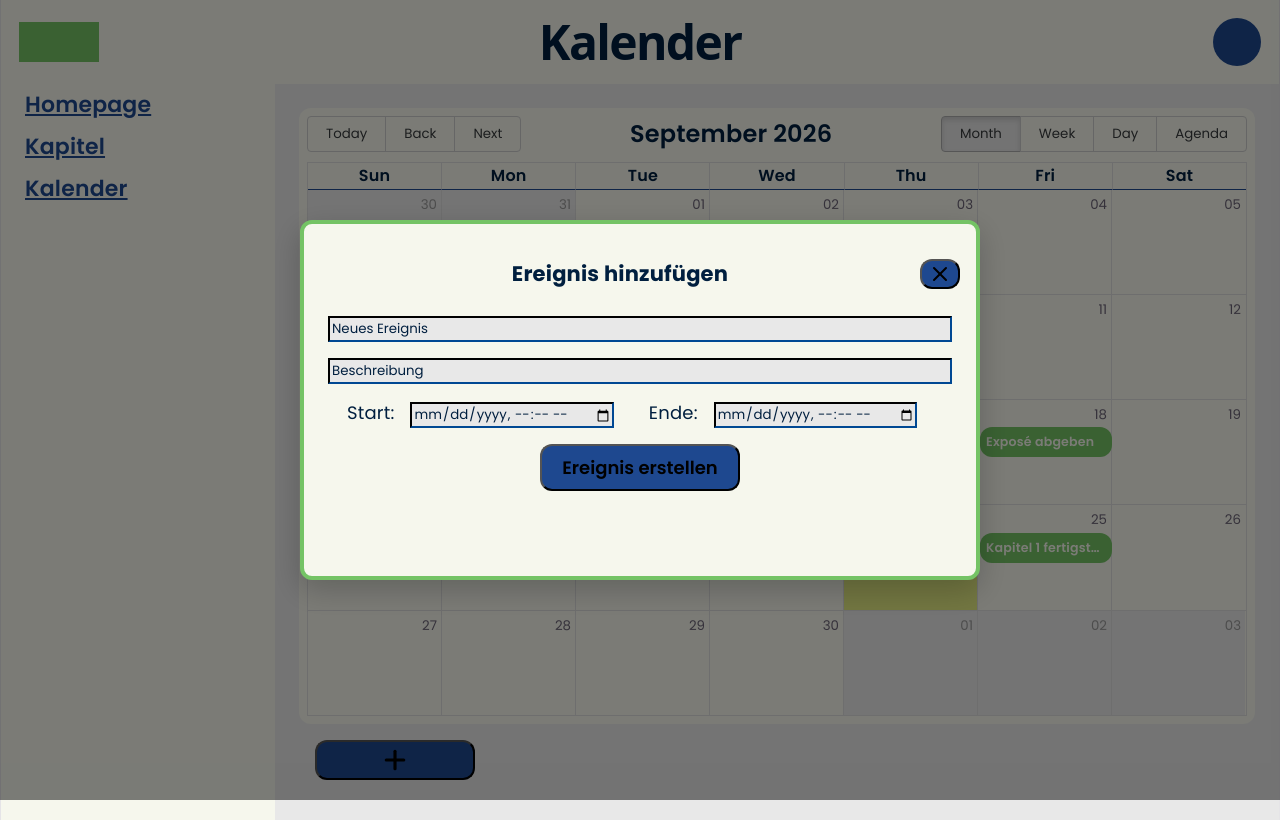
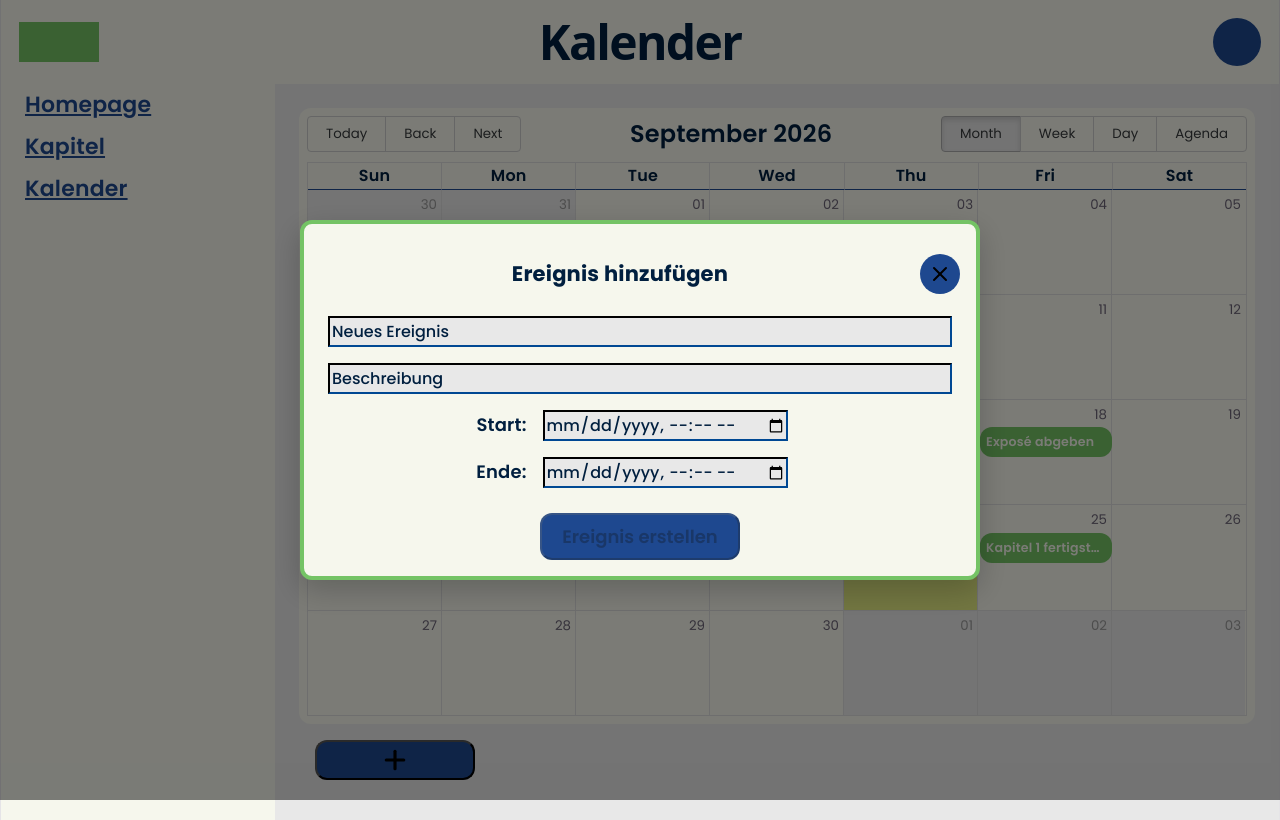
Before and after one commit to DerKeck05/MME_SS26_Gruppe_H_Thesis_expose, a React (Vite) app in the folder frontend/: page /calendar in a window 1280 px wide. Both pictures are taken after a click on the button "Neues Ereignis erstellen". Built offline with nearby package versions, Linux system fonts and the light colour scheme; no server answers.

Commit message:
add-entry-modal.tsx ready, some UI changes and linked the database to the UI correctly

```diff
--- a/frontend/src/student_pages/apis/calendar-api.ts
+++ b/frontend/src/student_pages/apis/calendar-api.ts
@@ -25,3 +25,32 @@ export async function getCalendarEntries(
 
     return response.json();
 }
+
+export async function addCalendarEntry(
+    thesisId: number,
+    entry: {
+        title: string;
+        description: string | null;
+        startDate: string;
+        endDate: string;
+    }
+): Promise<CalendarEntry> {
+    const response = await fetch(
+        `${API_URL}calendar/thesis/${thesisId}`,
+        {
+            method: "POST",
+            headers: {
+                "Content-Type": "application/json",
+            },
+            body: JSON.stringify(entry),
+        }
+    );
+
+    if (!response.ok) {
+        throw new Error("Kalendereintrag konnte nicht erstellt werden.");
+    } else {
+        console.log("Received API response");
+    }
+
+    return response.json();
+}
--- a/frontend/src/student_pages/calendar_pages/calendar-page.tsx
+++ b/frontend/src/student_pages/calendar_pages/calendar-page.tsx
@@ -4,13 +4,14 @@ import {Plus} from "lucide-react";
 import {useState} from "react";
 import AddEntryModal from "./modals/add-entry-modal.tsx";
 
+const thesisId = 1;
 
 function CalendarPage() {
     const [showModal, setShowModal] = useState(false);
 
     return (
         <div className="calendar-page-main">
-            <CalendarComponent/>
+            <CalendarComponent /* thesisId = {thesisId}*//>
             <div className={"calendar-add-buttons"}>
                 <button
                     onClick={() => {
@@ -20,9 +21,11 @@ function CalendarPage() {
                 >
                     <Plus size={30} strokeWidth={2.5}/>
                 </button>
-
                 {showModal && (
-                    <AddEntryModal onClose={() => setShowModal(false)}/>
+                    <AddEntryModal
+                        onClose={() => setShowModal(false)}
+                        thesisId={ thesisId }
+                    />
                 )}
             </div>
         </div>
--- a/frontend/src/student_pages/calendar_pages/calendar-stylesheet.css
+++ b/frontend/src/student_pages/calendar_pages/calendar-stylesheet.css
@@ -21,7 +21,6 @@
 
 .calendar-add-buttons button {
 
-    border-radius: var(--border-radius);
     background-color: var(--night-blue);
     display: flex;
     justify-content: center;
@@ -29,7 +28,12 @@
     cursor: pointer;
 }
 
+.calendar-add-buttons button:hover {
+    background-color: var(--dark-blue);
+}
+
 .calendar-add-buttons > button {
     width: 160px;
     height: 40px;
+    border-radius: var(--border-radius);
 }
--- a/frontend/src/student_pages/calendar_pages/modals/add-entry-modal.tsx
+++ b/frontend/src/student_pages/calendar_pages/modals/add-entry-modal.tsx
@@ -1,7 +1,67 @@
 import {X} from "lucide-react";
 import "./modal-stylesheet.css";
+import {useState} from "react";
+import {addCalendarEntry} from "../../apis/calendar-api.ts";
 
-function AddEntryModal({onClose}: { onClose: () => void }) {
+function AddEntryModal({onClose, thesisId}: { onClose: () => void, thesisId: number }) {
+    const [entryTitle, setEntryTitle] = useState("");
+    const [entryDescription, setEntryDescription] = useState("");
+    const [startDate, setStartDate] = useState("");
+    const [endDate, setEndDate] = useState("");
+
+    const isFormValid =
+        entryTitle.trim() !== "" &&
+        startDate !== "" &&
+        endDate !== "" &&
+        new Date(endDate) > new Date(startDate);
+
+    async function submitEntry(): Promise<boolean> {
+        try {
+            if (!entryTitle.trim()) {
+                console.log("Titel fehlt");
+                return false;
+            }
+
+            if (!startDate || !endDate) {
+                console.error("Start- oder Enddatum fehlt");
+                return false;
+            }
+
+            const start = new Date(startDate);
+            const end = new Date(endDate);
+
+            if (end < start) {
+                console.log("Ende muss später als der Start liegen");
+                return false;
+            }
+
+            await addCalendarEntry(
+                thesisId,
+                {
+                    title: entryTitle,
+                    description: entryDescription,
+                    startDate: startDate,
+                    endDate: endDate,
+                }
+            );
+
+            console.log("Submitting entry:");
+            console.log("Titel: ", entryTitle, "Desc: ", entryDescription);
+            console.log("Start: ", startDate, "End", endDate);
+            console.log("Submission Time: ", new Date());
+
+            return true;
+        } catch (error) {
+            console.error(
+                //TODO Hier später UI Error Handling einbauen
+                "Fehler beim erstellen des Kalendereintrags",
+                error
+            );
+
+            return false;
+        }
+    }
+
     return (
         <div className={"modal-Backdrop"} onClick={() => {
             onClose();
@@ -24,26 +84,36 @@ function AddEntryModal({onClose}: { onClose: () => void }) {
                 </div>
 
                 <div className={"modal-body"} id={"calendar-modal"}>
-                    <input type={"text"} placeholder={"Neues Ereignis"}/>
-                    <input type={"text"} placeholder={"Beschreibung"}/>
+                    <input type={"text"} placeholder={"Neues Ereignis"} value={entryTitle}
+                           onChange={(e) => setEntryTitle(e.target.value)}/>
+                    <input type={"text"} placeholder={"Beschreibung"} value={entryDescription}
+                           onChange={(e) => setEntryDescription(e.target.value)}/>
 
                     <div className={"date-row"}>
                         <label>
                             Start:
-                            <input type="datetime-local"/>
+                            <input type="datetime-local" value={startDate}
+                                   onChange={(e) => setStartDate(e.target.value)}/>
                         </label>
                         <label>
                             Ende:
-                            <input type="datetime-local"/>
+                            <input type="datetime-local" value={endDate} onChange={(e) => setEndDate(e.target.value)}/>
                         </label>
                     </div>
                 </div>
 
+                <div className={"spacer"}/>
 
-                <button className={"modal-submit-button"} type={"submit"} onClick={() => {
 
-                    onClose();
-                }}>
+                <button
+                    className={"modal-submit-button"}
+                    type={"button"}
+                    disabled={!isFormValid}
+                    onClick={async () => {
+                        const success = await submitEntry();
+                        if (success) onClose();
+                    }}
+                >
                     Ereignis erstellen
                 </button>
             </div>
--- a/frontend/src/student_pages/calendar_pages/modals/modal-stylesheet.css
+++ b/frontend/src/student_pages/calendar_pages/modals/modal-stylesheet.css
@@ -19,6 +19,8 @@
     border: 4px var(--primary) solid;
     width: 50%;
     height: 40%;
+    display: flex;
+    flex-direction: column;
 
     box-shadow: 0 10px 30px rgba(0, 0, 0, 0.2);
 }
@@ -37,14 +39,16 @@
     color: var(--dark-blue)
 }
 
-.modal-close button {
+.modal-close {
     width: 40px;
-    height: auto;
+    height: 40px;
     justify-self: end;
     border: none;
     background: transparent;
     cursor: pointer;
+    border-radius: 50%;
 }
+
 
 .modal-body {
     display: flex;
@@ -57,11 +61,18 @@ input {
     background-color: var(--background-grey);
     border-color: var(--dark-blue);
     color: var(--dark-blue);
-
+    cursor: text;
+    font-size: 16px;
+    font-family: inherit;
+    font-weight: 500;
 }
 
 input::placeholder {
     color: var(--dark-blue);
+    font-size: 16px;
+    font-family: inherit;
+    font-weight: 500;
+    align-self: center;
 }
 
 input[type="datetime-local"]::-webkit-calendar-picker-indicator {
@@ -71,25 +82,29 @@ input[type="datetime-local"]::-webkit-calendar-picker-indicator {
 .modal-submit-button {
     align-self: center;
     justify-self: center;
-    margin-top: var(--spacing-medium);
+    margin-top: auto;
     font-size: 18px;
     font-weight: 600;
     width:200px;
     padding: var(--spacing-small);
+    border-radius: var(--border-radius);
 }
 
 label {
     color: var(--dark-blue);
+    font-weight: 600;
 }
 
-
+.spacer {
+    flex: 1;
+}
 
 /* Add Entry Modal Styling */
 
 .date-row {
     display:flex;
-    flex-direction: row;
-    justify-content: space-evenly;
+    flex-direction: column;
+    gap: var(--spacing-medium)
 }
 
 .date-row input {
```
Also changed, not shown: frontend/src/student_pages/calendar_pages/calendar-component.tsx (+3 -5 lines), frontend/src/app_theme/theme.css (line endings or trailing spaces), frontend/src/student_pages/student-dashboard-stylesheet.css (line endings or trailing spaces).
